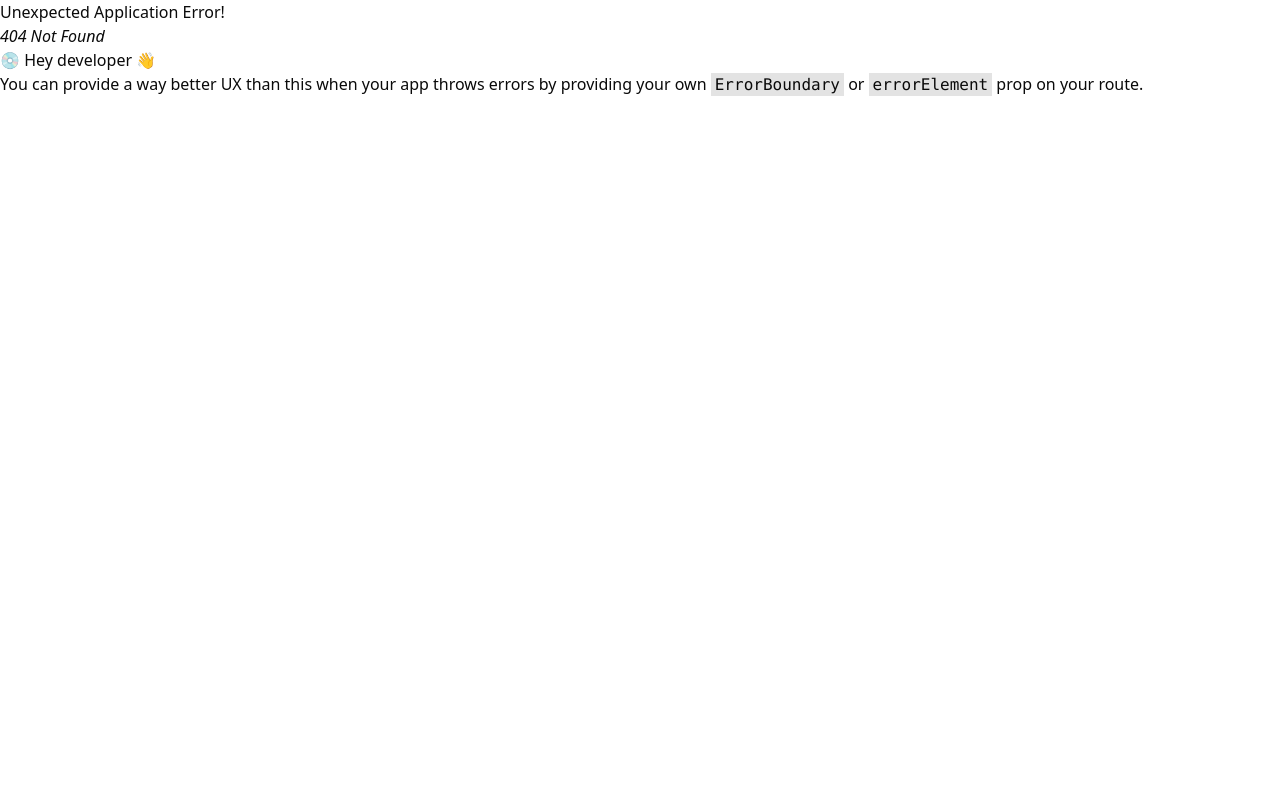
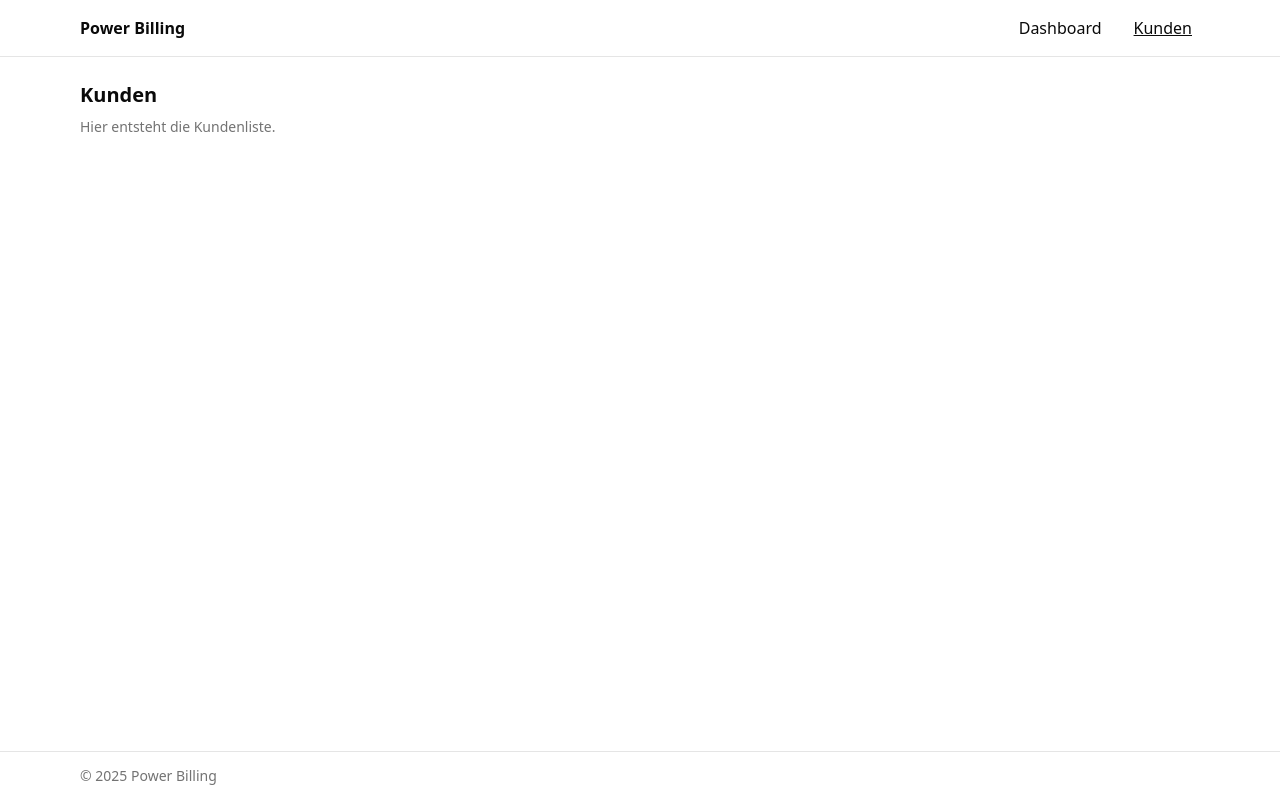
Before and after one commit to Anil31/power-billing-frontend, a React (Vite) app: page /kunden in a window 1280 px wide. Before the commit this address had no page. Built offline with nearby package versions, Linux system fonts and the light colour scheme.

Commit message:
Sprint 1 fertig, Login wird bearbeitet

```diff
--- a/src/App.tsx
+++ b/src/App.tsx
@@ -12,7 +12,8 @@ const router = createBrowserRouter([
     element: <AppShell />,
     children: [
       { path: "/dashboard", element: <Dashboard /> },
-      { path: "/customers", element: <Customers /> },
+      { path: "/customers", element: <Customers /> }, // Altpfad beibehalten
+      { path: "/kunden", element: <Customers /> },    // Neu für AE-F12
     ],
   },
 ]);
--- a/src/components/layout/AppShell.tsx
+++ b/src/components/layout/AppShell.tsx
@@ -1,41 +1,46 @@
-import { Link, NavLink, Outlet } from "react-router-dom";
-import { Separator } from "@/components/ui/separator";
+import { NavLink, Outlet } from "react-router-dom";
 
-/** Rahmenlayout mit Header, Content und Footer.
- * <Outlet /> rendert die jeweilige Unterseite (Dashboard/Customers).
- */
 export default function AppShell() {
   return (
-    <div className="min-h-screen flex flex-col">
-      {/* Header */}
-      <header className="w-full border-b bg-background">
-        <div className="mx-auto max-w-6xl px-4 py-3 flex items-center justify-between">
-          <Link to="/dashboard" className="text-xl font-semibold">
-            ⚡ Power Billing
-          </Link>
-          <nav className="flex items-center gap-4 text-sm">
+    <div className="min-h-dvh flex flex-col">
+      <header className="border-b">
+        <nav className="mx-auto max-w-6xl px-4 h-14 flex items-center justify-between">
+          <div className="font-semibold">Power Billing</div>
+          <ul className="flex items-center gap-4">
+            <li>
               <NavLink
-              to="/customers"
+                to="/dashboard"
                 className={({ isActive }) =>
-                `hover:underline ${isActive ? "font-medium" : ""}`
+                  "px-2 py-1 rounded-md outline-none focus:ring " +
+                  (isActive ? "font-medium underline" : "hover:underline")
+                }
+              >
+                Dashboard
+              </NavLink>
+            </li>
+            <li>
+              <NavLink
+                to="/kunden"
+                className={({ isActive }) =>
+                  "px-2 py-1 rounded-md outline-none focus:ring " +
+                  (isActive ? "font-medium underline" : "hover:underline")
                 }
               >
                 Kunden
               </NavLink>
+            </li>
+          </ul>
         </nav>
-        </div>
       </header>
 
-      {/* Content */}
-      <main className="flex-1">
-        <div className="mx-auto max-w-6xl px-4 py-6">
+      <main className="flex-1 mx-auto max-w-6xl w-full px-4 py-6">
         <Outlet />
-        </div>
       </main>
 
-      <Separator />
-      <footer className="mx-auto max-w-6xl px-4 py-4 text-xs text-muted-foreground">
+      <footer className="border-t text-sm text-muted-foreground">
+        <div className="mx-auto max-w-6xl px-4 h-12 flex items-center">
           © {new Date().getFullYear()} Power Billing
+        </div>
       </footer>
     </div>
   );
--- a/src/pages/Customers.tsx
+++ b/src/pages/Customers.tsx
@@ -1,7 +1,7 @@
 export default function Customers() {
   return (
     <div className="space-y-2">
-      <h2 className="text-2xl font-semibold">Kunden</h2>
+      <h1 className="text-xl font-semibold">Kunden</h1>
       <p className="text-sm text-muted-foreground">Hier entsteht die Kundenliste.</p>
     </div>
   );
--- a/src/pages/Login.tsx
+++ b/src/pages/Login.tsx
@@ -1,3 +1,4 @@
+// src/pages/Login.tsx
 import { useState } from "react";
 import { useNavigate } from "react-router-dom";
 import { Button } from "@/components/ui/button";
@@ -8,10 +9,19 @@ export default function Login() {
   const nav = useNavigate();
   const [email, setEmail] = useState("");
   const [pw, setPw] = useState("");
+  const [touched, setTouched] = useState({ email: false, pw: false });
+
+  const emailEmpty = touched.email && email.trim() === "";
+  const pwEmpty = touched.pw && pw.trim() === "";
 
   function onSubmit(e: React.FormEvent) {
     e.preventDefault();
-    if (!email || !pw) return;
+    // bei Submit beide Felder als "berührt" markieren
+    setTouched({ email: true, pw: true });
+
+    const hasError = email.trim() === "" || pw.trim() === "";
+    if (hasError) return; // kein Seitenwechsel bei Fehlern
+
     nav("/dashboard");
   }
 
@@ -19,28 +29,46 @@ export default function Login() {
     <div className="flex items-center justify-center">
       <Card className="w-full max-w-sm p-6">
         <h1 className="text-lg font-semibold mb-4">Anmeldung</h1>
-        <form onSubmit={onSubmit} className="space-y-3">
+
+        <form onSubmit={onSubmit} className="space-y-3" noValidate>
           <div>
             <label className="text-sm">E-Mail</label>
             <Input
               type="email"
               value={email}
               onChange={(e) => setEmail(e.target.value)}
+              onBlur={() => setTouched((t) => ({ ...t, email: true }))}
               placeholder="you@example.com"
-              required
+              aria-invalid={emailEmpty ? "true" : "false"}
             />
+            {emailEmpty && (
+              <p className="text-sm mt-1 text-red-600">E-Mail darf nicht leer sein.</p>
+            )}
           </div>
+
           <div>
             <label className="text-sm">Passwort</label>
             <Input
               type="password"
               value={pw}
               onChange={(e) => setPw(e.target.value)}
+              onBlur={() => setTouched((t) => ({ ...t, pw: true }))}
               placeholder="••••••••"
-              required
+              aria-invalid={pwEmpty ? "true" : "false"}
             />
+            {pwEmpty && (
+              <p className="text-sm mt-1 text-red-600">Passwort darf nicht leer sein.</p>
+            )}
           </div>
-          <Button type="submit" className="w-full">Login</Button>
+
+          <Button
+            type="submit"
+            className="w-full"
+            // optional: Button deaktivieren, solange leer
+            disabled={email.trim() === "" || pw.trim() === ""}
+          >
+            Login
+          </Button>
         </form>
       </Card>
     </div>
```
Lines whose indentation alone changed are shown as unchanged.
